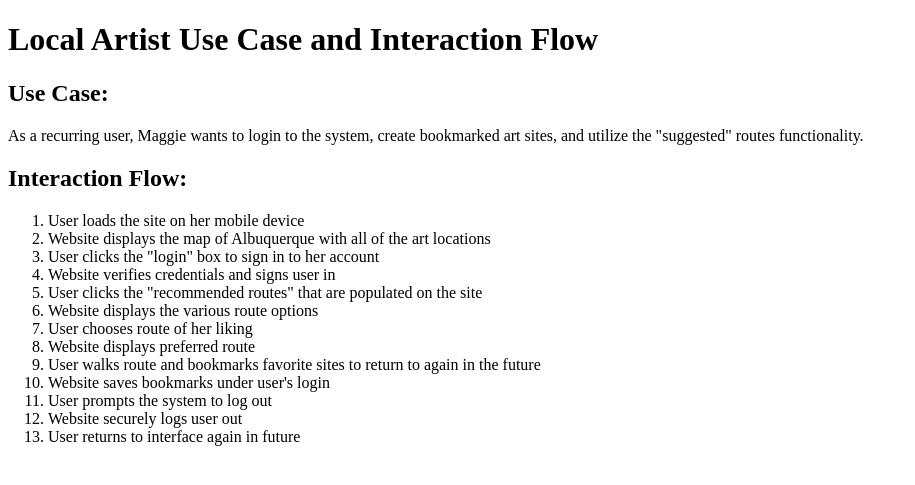
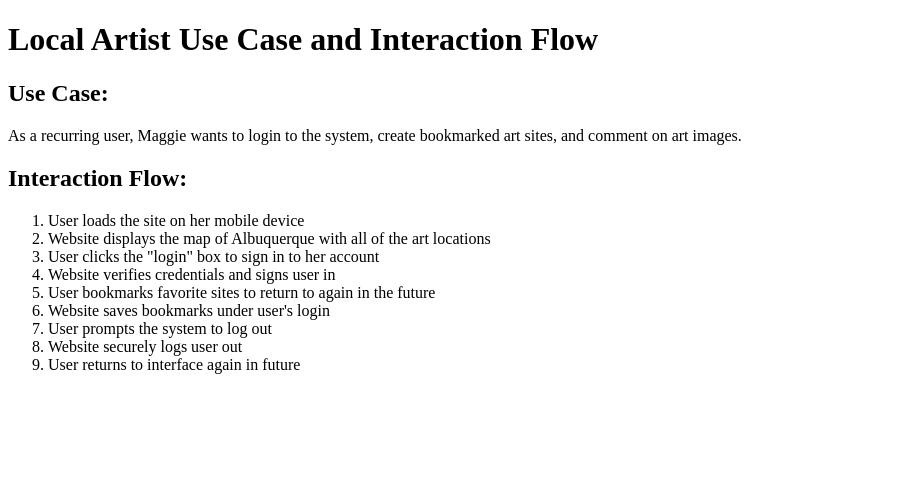
Before and after one commit to samanthaandrews/abq-street-art, a PHP site: page /epic/use-cases/local-artist-use-case.php in a window 1280 px wide. Shown: the top 485 px of the page, without its empty margins (0-915 px from the left). Run offline with PHP 8.4, Linux system fonts and the light colour scheme.

Commit message:
Commented out mentions of "recommended routes" functionality

```diff
--- a/epic/use-cases/local-artist-use-case.php
+++ b/epic/use-cases/local-artist-use-case.php
@@ -7,18 +7,18 @@
 <body>
 	<h1>Local Artist Use Case and Interaction Flow</h1>
 	<h2>Use Case:</h2>
-		<p>As a recurring user, Maggie wants to login to the system, create bookmarked art sites, and utilize the "suggested" routes functionality.</p>
+		<p>As a recurring user, Maggie wants to login to the system, create bookmarked art sites, and comment on art images.</p>
 		<h2>Interaction Flow:</h2>
 		<ol>
 			<li>User loads the site on her mobile device</li>
 			<li>Website displays the map of Albuquerque with all of the art locations</li>
 			<li>User clicks the "login" box to sign in to her account</li>
 			<li>Website verifies credentials and signs user in</li>
-			<li>User clicks the "recommended routes" that are populated on the site </li>
-			<li>Website displays the various route options</li>
-			<li>User chooses route of her liking</li>
-			<li>Website displays preferred route</li>
-			<li>User walks route and bookmarks favorite sites to return to again in the future</li>
+<!--			<li>User clicks the "recommended routes" that are populated on the site </li>-->
+<!--			<li>Website displays the various route options</li>-->
+<!--			<li>User chooses route of her liking</li>-->
+<!--			<li>Website displays preferred route</li>-->
+			<li>User bookmarks favorite sites to return to again in the future</li>
 			<li>Website saves bookmarks under user's login</li>
 			<li>User prompts the system to log out</li>
 			<li>Website securely logs user out </li>
```
